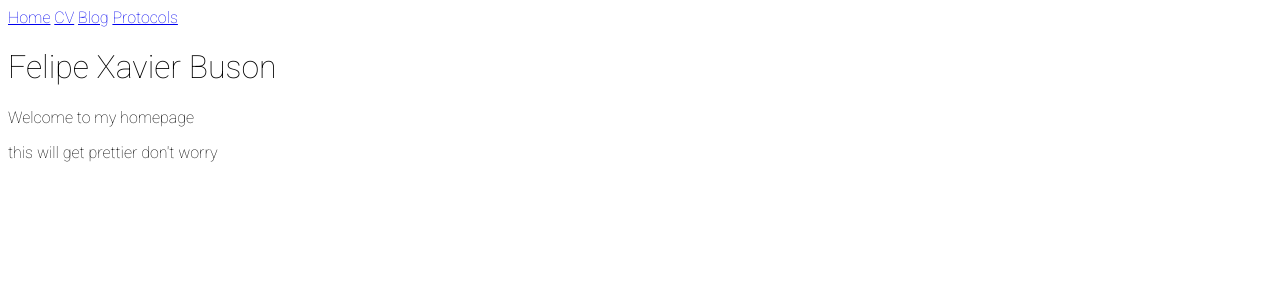
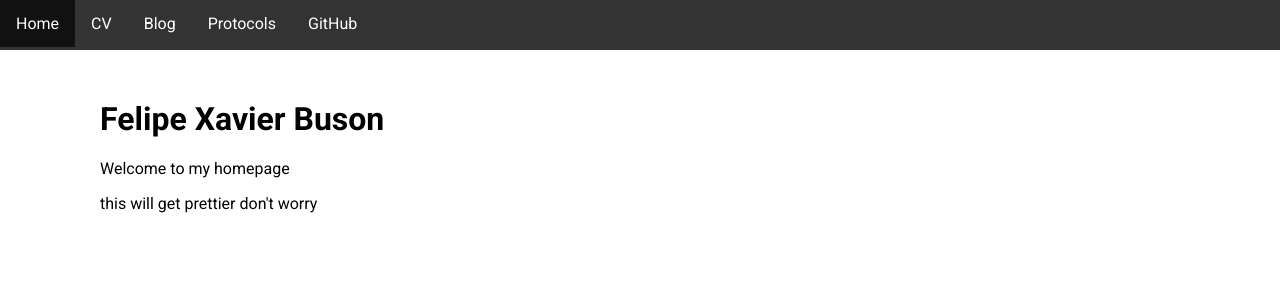
Before and after one commit to fxbuson/fxbuson.github.io, a Jekyll site: the page built from index.html, in a window 1280 px wide. Shown: the top 300 px of the page. Built offline with Jekyll 4.4.1, drawn with Linux system fonts in a browser that asks for light colours.

Commit message:
Basic styling for navbar

```diff
--- a/_includes/navbar.html
+++ b/_includes/navbar.html
@@ -4,5 +4,6 @@
         <li><a href="#">CV</a></li>
         <li><a href="#">Blog</a></li>
         <li><a href="#">Protocols</a></li>
+        <li><a href="https://github.com/fxbuson">GitHub</a></li>
     </ul>
 </nav>
--- a/stylesheets/style.css
+++ b/stylesheets/style.css
@@ -1,8 +1,16 @@
 html *
 {
   font-family: "Roboto", sans-serif !important;
-  font-weight: 100;
-  font-style: normal;
+}
+
+nav
+{
+  position:fixed;
+  left: 0%;
+  top: 0%;
+  height: 50px;
+  width: 100%;
+  background-color: #333;
 }
 
 nav ul
@@ -10,8 +18,28 @@ nav ul
   list-style-type: none;
   margin: 0;
   padding: 0;
+  overflow: hidden;
 }
 
 nav li {
-  display: inline;
+  float: left;
 }
+
+nav li a
+{
+  display: block;
+  color: white;
+  text-align: center;
+  padding: 14px 16px;
+  text-decoration: none;
+}
+
+nav li a:hover
+{
+  background-color: #111;
+}
+
+body
+{
+  margin: 100px;
+}
```
